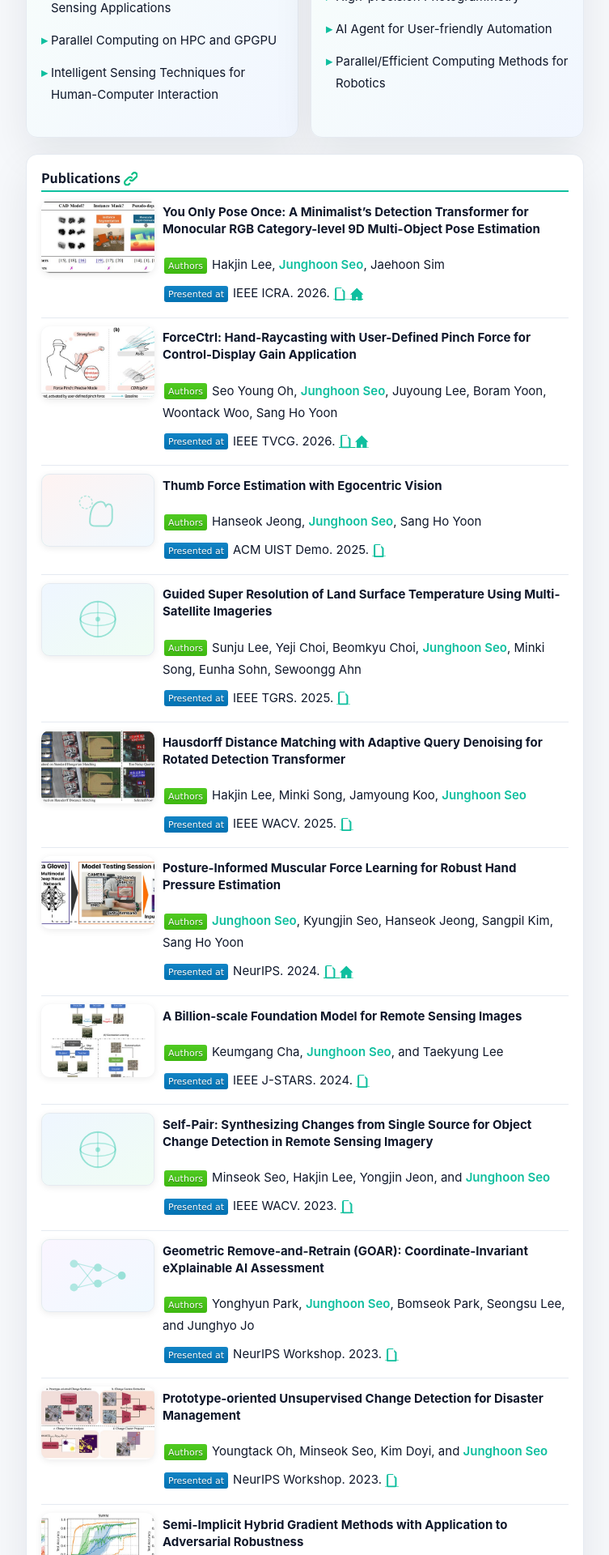
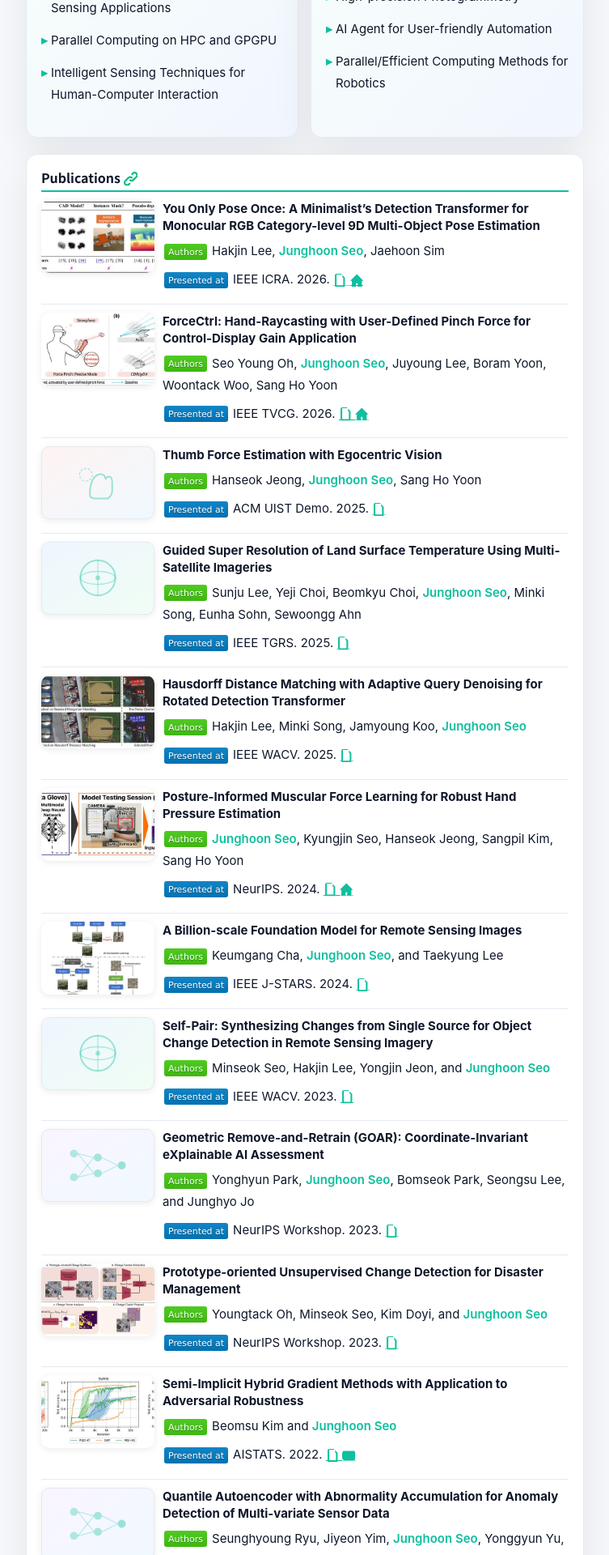
Before and after one commit to mikigom/mikigom.github.io, a Jekyll site: the page built from index.md, in a window 1280 px wide. Shown: the part 1223-3143 px from the top of the page at 81% size, without its empty margins (263-1016 px from the left). Built offline with Jekyll 4.4.1, drawn with Linux system fonts in a browser that asks for light colours.

Commit message:
style: fix title spacing and remove dead placeholder CSS
- Add .pub-text p { margin: 0 } reset since Kramdown wraps titles in <p>
- Remove dead svg styling (placeholders load via <img>, not inline SVG)
- Remove dead display/background on .pub-thumb--placeholder (inherited from .pub-thumb, background hidden by image)

```diff
--- a/assets/styles.scss
+++ b/assets/styles.scss
@@ -726,23 +726,18 @@ img {
   }
 
   &--placeholder {
-    display: flex;
-    align-items: center;
-    justify-content: center;
-    background: linear-gradient(135deg, #f0fdf4 0%, #ecfdf5 50%, #f0f9ff 100%);
     border: 1px solid var(--card-border);
-
-    svg {
-      width: 36px;
-      height: 36px;
-      opacity: 0.35;
-    }
   }
 }
 
 .pub-text {
   flex: 1;
   min-width: 0;
+
+  p {
+    margin: 0;
+    padding: 0;
+  }
 
   strong {
     color: var(--text);
```
